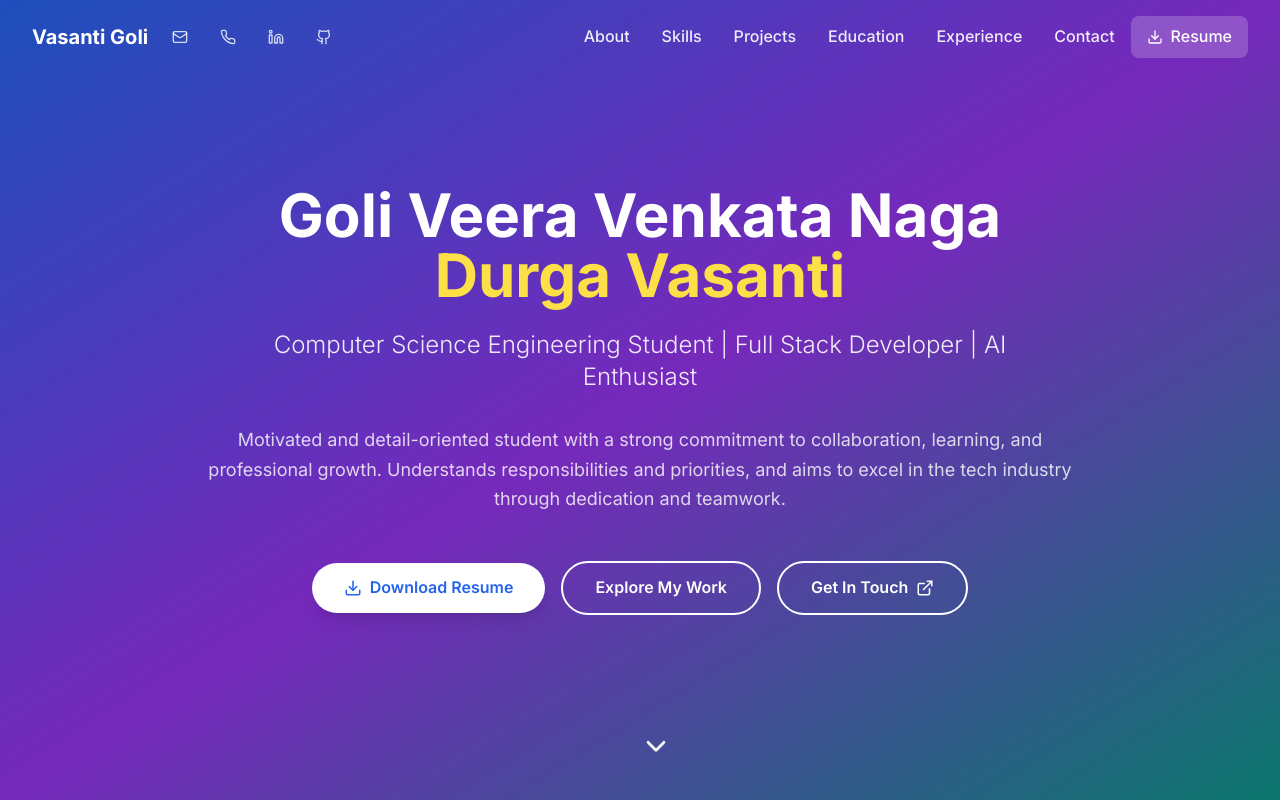
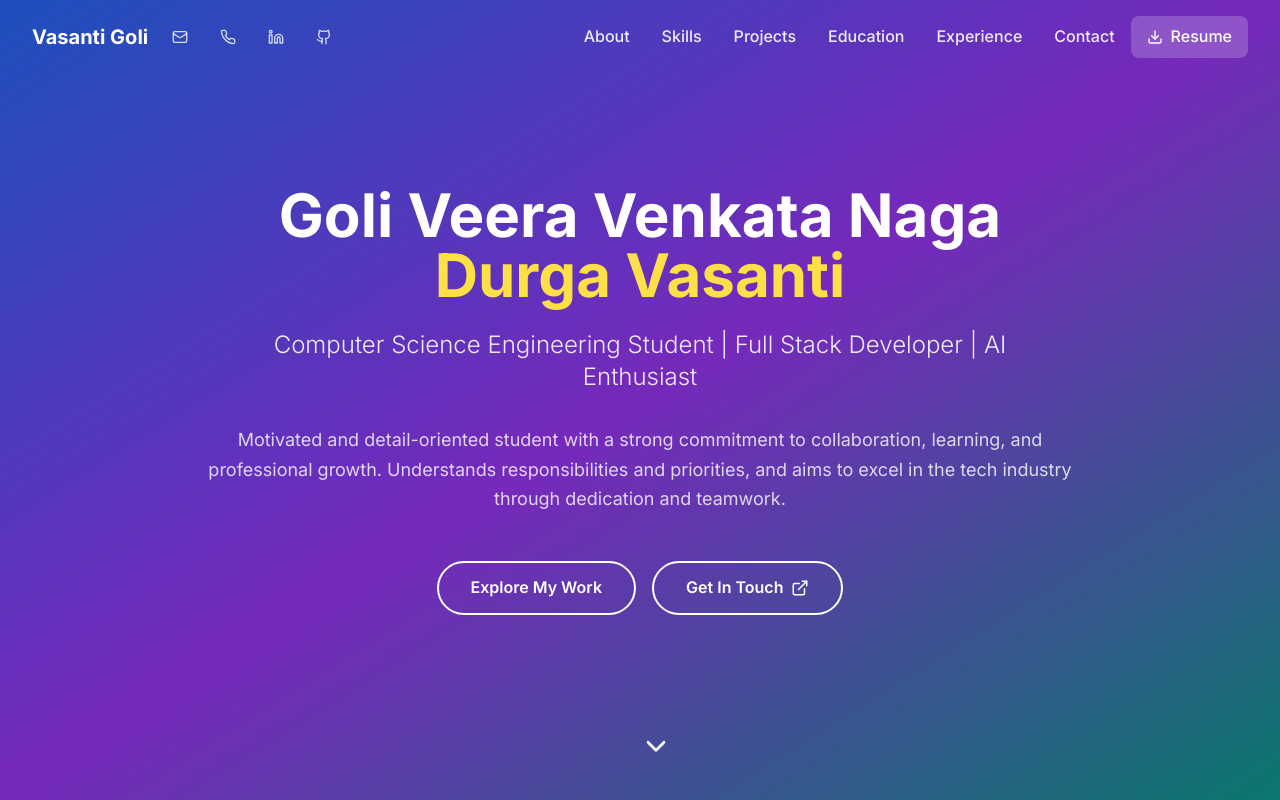
Before and after one commit to VeeraVasanti26/Portfolio, a React (Vite) app: page / in a window 1280 px wide. Shown: the top 800 px of the page. Built offline with nearby package versions, Linux system fonts and the light colour scheme.

Commit message:
modified

```diff
--- a/src/components/Education.tsx
+++ b/src/components/Education.tsx
@@ -7,7 +7,7 @@ const Education = () => {
       degree: "Bachelor of Technology in Computer Science and Engineering",
       institution: "Velagapudi Ramakrishna Siddhartha Engineering College, Vijayawada",
       duration: "Oct 2022 - May 2026*",
-      cgpa: "9.28",
+      cgpa: "9.24",
       status: "Pursuing",
       color: "blue"
     },
--- a/src/components/Hero.tsx
+++ b/src/components/Hero.tsx
@@ -39,13 +39,6 @@ const Hero = () => {
           </p>
 
           <div className="flex flex-col sm:flex-row gap-4 justify-center items-center">
-            <button
-              onClick={downloadResume}
-              className="bg-white text-blue-600 px-8 py-3 rounded-full font-semibold hover:bg-blue-50 transition-all duration-300 transform hover:scale-105 shadow-lg flex items-center gap-2"
-            >
-              <Download size={18} />
-              Download Resume
-            </button>
 
             <button
               onClick={scrollToAbout}
```
